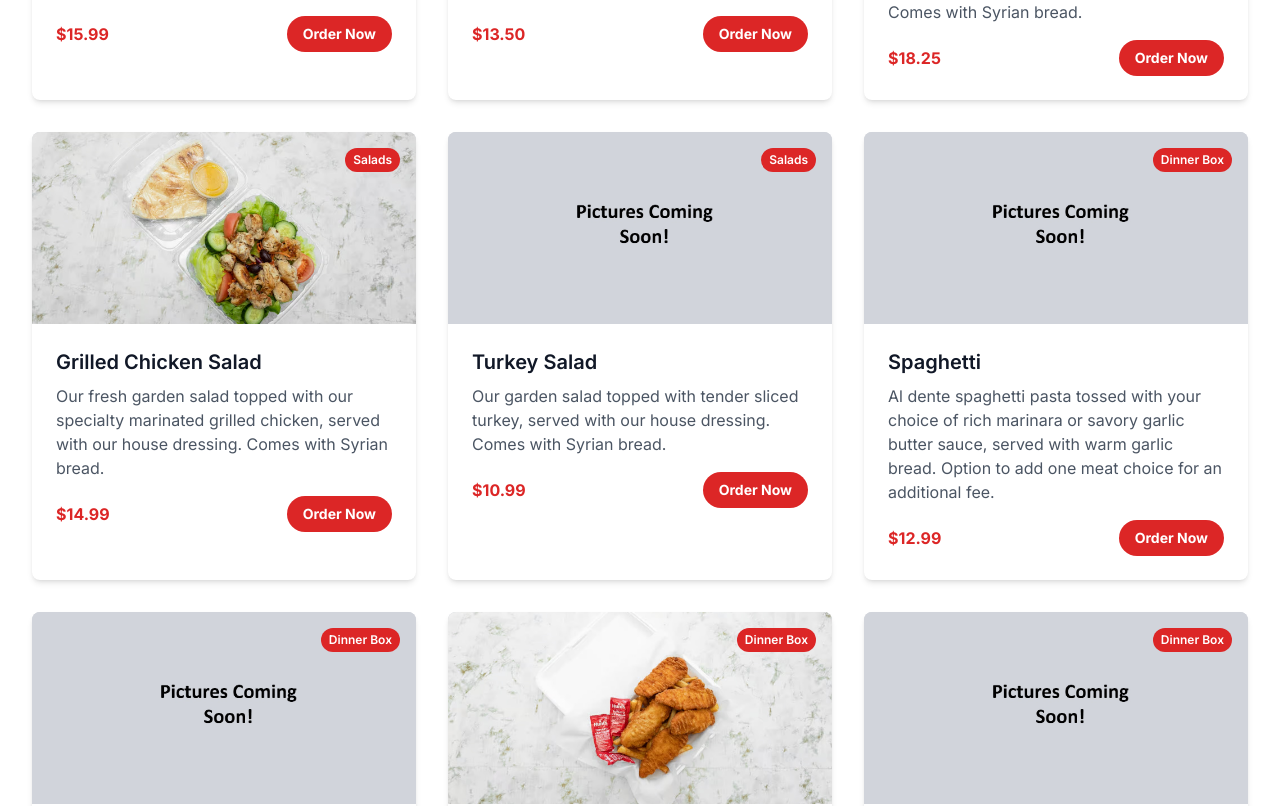
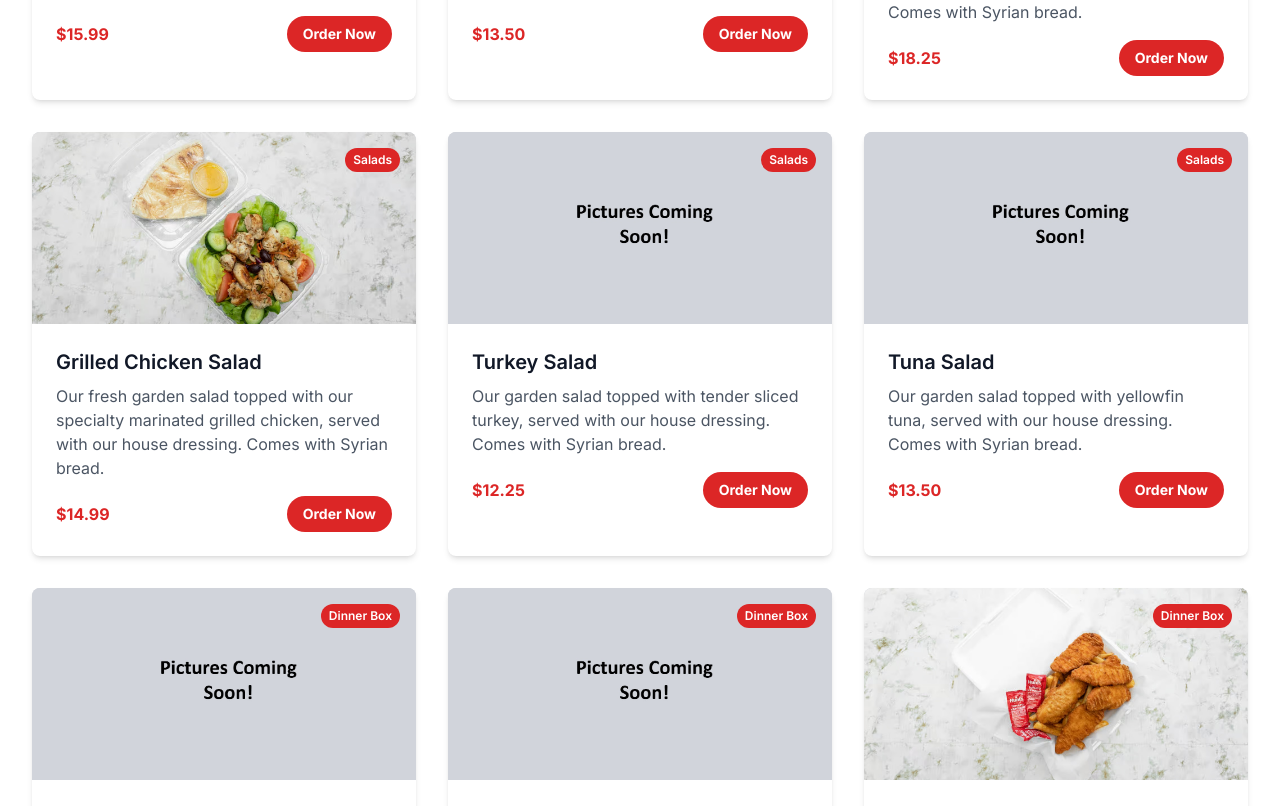
Before and after one commit to AzureHakua/zesto, a Next.js app: page /menu in a window 1280 px wide. Shown: the part 5920-6726 px from the top of the page. Built offline with nearby package versions, Linux system fonts and the light colour scheme.

Commit message:
fixed some prices

```diff
--- a/src/data/menuData.ts
+++ b/src/data/menuData.ts
@@ -267,7 +267,7 @@ export const menuItems: MenuItem[] = [
     category: "Subs"
   },
   {
-    id: 33,
+    id: 32,
     title: "Vegetarian",
     description: "Fresh lettuce, ripe tomatoes, pickles, onions, and green peppers with American and provolone cheese on a 10\" sub roll.",
     price: 9.99,
@@ -277,7 +277,7 @@ export const menuItems: MenuItem[] = [
 
   // Salads
   {
-    id: 34,
+    id: 33,
     title: "Caesar Salad",
     description: "Crisp romaine lettuce tossed with crunchy croutons, parmesan cheese, and creamy Caesar dressing. Comes with Syrian bread.",
     price: 11.99,
@@ -285,7 +285,7 @@ export const menuItems: MenuItem[] = [
     category: "Salads"
   },
   {
-    id: 35,
+    id: 34,
     title: "Chicken Caesar Salad",
     description: "Our classic Caesar salad topped with our specialty marinated grilled chicken. Comes with Syrian bread.",
     price: 15.99,
@@ -293,7 +293,7 @@ export const menuItems: MenuItem[] = [
     category: "Salads"
   },
   {
-    id: 36,
+    id: 35,
     title: "Garden Salad",
     description: "A fresh bed of crisp iceberg lettuce with ripe tomatoes, red cabbage, shredded carrots, cucumbers, and kalamata olives, served with our house dressing. Comes with Syrian bread.",
     price: 9.99,
@@ -301,7 +301,7 @@ export const menuItems: MenuItem[] = [
     category: "Salads"
   },
   {
-    id: 37,
+    id: 36,
     title: "Chef Salad",
     description: "Our garden salad generously topped with tender chopped turkey, ham, and provolone cheese, served with our house dressing. Comes with Syrian bread.",
     price: 12.25,
@@ -309,7 +309,7 @@ export const menuItems: MenuItem[] = [
     category: "Salads"
   },
   {
-    id: 38,
+    id: 37,
     title: "Chicken Finger Salad",
     description: "Our fresh garden salad topped with golden fried chicken tenders, served with our house dressing. Comes with Syrian bread.",
     price: 15.99,
@@ -317,7 +317,7 @@ export const menuItems: MenuItem[] = [
     category: "Salads"
   },
   {
-    id: 39,
+    id: 38,
     title: "Greek Salad",
     description: "Our garden salad with fresh onions and creamy feta cheese, served with our house dressing. Comes with Syrian bread.",
     price: 13.50,
@@ -325,7 +325,7 @@ export const menuItems: MenuItem[] = [
     category: "Salads"
   },
   {
-    id: 40,
+    id: 39,
     title: "Greek Chicken Salad",
     description: "Our garden salad with fresh onions, creamy feta cheese, and our specialty marinated chicken, served with our house dressing. Comes with Syrian bread.",
     price: 18.25,
@@ -333,7 +333,7 @@ export const menuItems: MenuItem[] = [
     category: "Salads"
   },
   {
-    id: 41,
+    id: 40,
     title: "Grilled Chicken Salad",
     description: "Our fresh garden salad topped with our specialty marinated grilled chicken, served with our house dressing. Comes with Syrian bread.",
     price: 14.99,
@@ -341,10 +341,18 @@ export const menuItems: MenuItem[] = [
     category: "Salads"
   },
   {
-    id: 42,
+    id: 41,
     title: "Turkey Salad",
     description: "Our garden salad topped with tender sliced turkey, served with our house dressing. Comes with Syrian bread.",
-    price: 10.99,
+    price: 12.25,
+    image: "blank.jpg",
+    category: "Salads"
+  },
+  {
+    id: 42,
+    title: "Tuna Salad",
+    description: "Our garden salad topped with yellowfin tuna, served with our house dressing. Comes with Syrian bread.",
+    price: 13.50,
     image: "blank.jpg",
     category: "Salads"
   },
@@ -378,7 +386,7 @@ export const menuItems: MenuItem[] = [
     id: 46,
     title: "Chicken Gyro",
     description: "Our delicious chicken gyro served with golden French fries.",
-    price: 13.99,
+    price: 16.75,
     image: "blank.jpg",
     category: "Dinner Box"
   },
```
